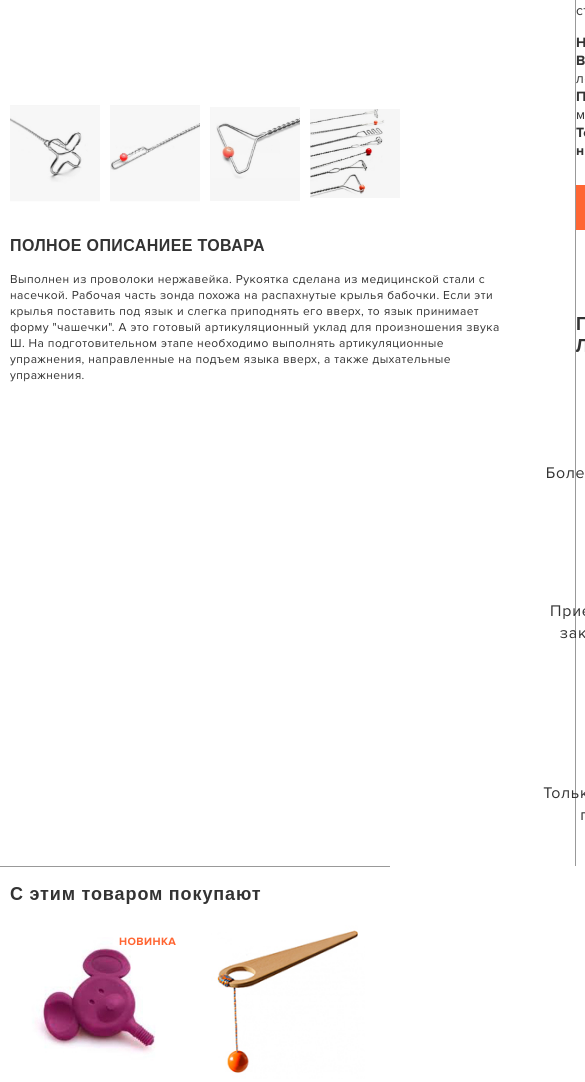
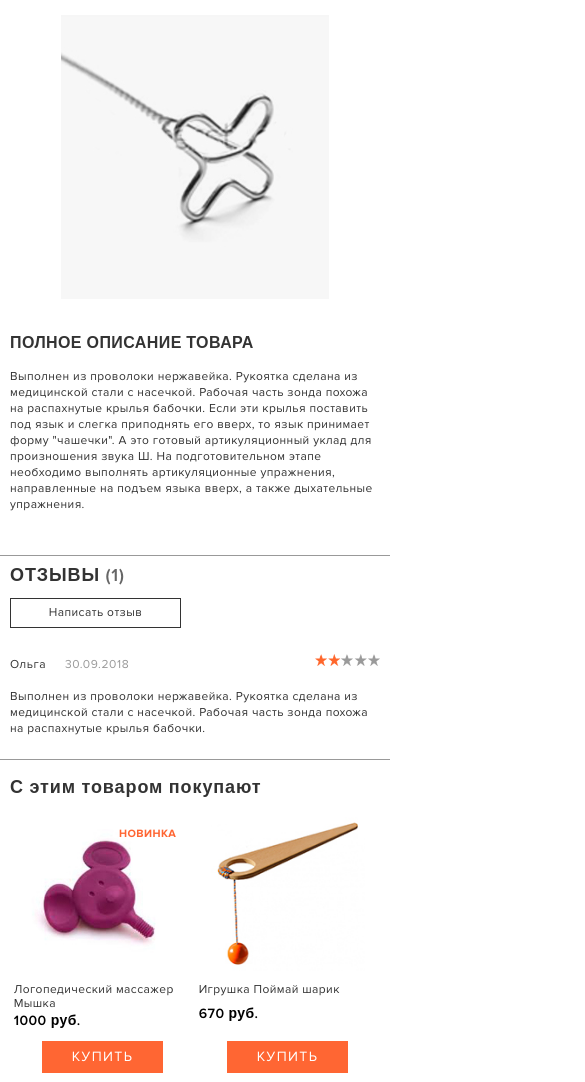
Before and after one commit to Verta-master/logoped, a website: page card.html in a window 390 px wide. Shown: the part 523-1605 px from the top of the page, 585 px wide, since content can reach past the window. Drawn offline with nearby package versions, Linux system fonts and the light colour scheme; files that its build step writes are made by us from their sources.

Commit message:
Card adaptive

```diff
--- a/card.html
+++ b/card.html
@@ -102,15 +102,17 @@
   </header>
 
   <main>
+    <div class="card-order">
       <section class="card">
-      <div class="wrapper card__wrap">
-        <div class="card__slider">
+        <div class="wrapper card__nav">
           <nav class="breadcrumbs">
             <a href="#" class="breadcrumbs__link">Главная</a>
             <a href="#" class="breadcrumbs__link">Логопедические зонды</a>
             <span class="breadcrumbs__link">Постановочные зонды одиночные</span>
           </nav>
 
+          <div class="card__wrap">
+            <div class="card__slider">
               <figure class="card__img">
                 <a data-fancybox="gallery" href="img/img-10.jpg">
                   <img src="img/img-10.jpg" alt="о товаре" width="268" height="286">
@@ -123,12 +125,12 @@
                 <a data-fancybox="gallery" href="#"><img src="img/category-1.jpg" alt="о товаре" width="266" height="264"></a>
               </div>
 
-          <p class="card__title">полное описаниее товара</p>
+              <p class="card__title">полное описание товара</p>
               <p>Выполнен из проволоки нержавейка. Рукоятка сделана из медицинской стали с насечкой. Рабочая часть зонда похожа на распахнутые крылья бабочки. Если эти крылья поставить под язык и слегка приподнять его вверх, то язык принимает форму "чашечки". А это готовый артикуляционный уклад для произношения звука Ш. На подготовительном этапе необходимо выполнять артикуляционные упражнения, направленные на подъем языка вверх, а также дыхательные упражнения.</p>
             </div>
 
             <div class="card__info">
-          <p class="view__title">Ирина Млодик Метаморфозы родительской любви, или как воспитывать, но не калечть</p>
+              <p class="view__title">Ирина Млодик<br>Метаморфозы родительской любви, или как воспитывать, но не калечть</p>
               <p class="view__articul">артикул 001–9017758</p>
               <div class="view__wrap">
                 <p class="view__oldprice">400 руб.</p>
@@ -166,6 +168,7 @@
                     <p>Только проверенные поставщики</p>
                   </li>
                 </ul>
+              </div>
             </div>
           </div>
         </div>
@@ -252,6 +255,7 @@
           </div>
         </div>
       </section>
+    </div>
   </main>
 
   <footer class="footer">
--- a/less/blocks/card.less
+++ b/less/blocks/card.less
@@ -10,7 +10,7 @@
 .card__slider {
   width: 715px;
   border-right: 1px solid rgb(153, 153, 153);
-  padding-top: 10px;
+  padding-top: 70px;
   padding-bottom: 30px;
   padding-right: 60px;
   font-size: 12px;
@@ -98,3 +98,14 @@
     background-color: rgba(204, 204, 204, 0.122);
   }
 }
+
+.card__nav {
+  position: relative;
+
+  .breadcrumbs {
+    position: absolute;
+    top: 10px;
+    left: 30px;
+    max-width: 40%;
+  }
+}
--- a/less/blocks/media.less
+++ b/less/blocks/media.less
@@ -64,6 +64,17 @@
   }
   .basket__btns {
     width: 15%;
+  }
+  .card__slider {
+    width: 50%;
+    padding-right: 0;
+  }
+  .card__info {
+    width: 50%;
+    padding-left: 20px;
+  }
+  .card__img {
+    width: 100%;
   }
 }
 
@@ -218,6 +229,9 @@
   .form__wrap {
     justify-content: space-between;
   }
+  .card__nav .breadcrumbs {
+    padding-top: 10px;
+  }
 }
 
 //-------------------------------
@@ -319,6 +333,107 @@
   }
   .show__item {
     min-height: 256px;
+  }
+  .card__wrap {
+    flex-direction: column-reverse;
+  }
+  .card__info,
+  .card__slider {
+    width: 100%;
+    padding-left: 0;
+    border-right: 0;
+  }
+  .card__nav .breadcrumbs {
+    position: static;
+    max-width: 100%;
+  }
+  .breadcrumbs__link {
+    font-size: 10px;
+  }
+  .card__info {
+    padding-top: 0;
+  }
+  .view__price,
+  .view__newprice,
+  .view__title {
+    font-size: 18px;
+    line-height: 24px;
+  }
+  .view__oldprice {
+    font-size: 14px;
+  }
+  .card__benefits {
+    display: none;
+  }
+  .card__slider {
+    padding-top: 0;
+  }
+  .card__img {
+    height: 315px;
+  }
+  .card__thumbs {
+    display: none;
+  }
+  .card-order {
+    display: flex;
+    flex-direction: column;
+
+    .show {
+      order: 3;
+    }
+
+    .feedback {
+      order: 2;
+    }
+  }
+  .card {
+    order: 1;
+  }
+  .feedback {
+    background-color: #fff;
+    padding-top: 0;
+    padding-bottom: 0;
+    border-bottom: 1px solid #999;
+  }
+  .feedback__wrap {
+    padding: 10px 0;
+  }
+  .feedback__title {
+    display: block;
+  }
+  .feedback__btn {
+    margin-left: 0;
+    margin-top: 10px;
+  }
+  .feedback__list {
+    margin-top: 25px;
+  }
+  .feedback__item {
+    position: relative;
+    margin-bottom: 0;
+  }
+  .feedback__info {
+    width: 100%;
+    font-size: 12px;
+    line-height: 16px;
+  }
+  .feedback__rating {
+    margin-right: 0;
+    width: 65px;
+    position: absolute;
+    top: 0;
+    right: 0;
+  }
+  .feedback__name time,
+  .feedback__name {
+    font-size: 12px;
+    line-height: 24px;
+  }
+  .feedback__name time {
+    color: #9a9a9a
+  }
+  .feedback__name {
+    max-width: 230px;
   }
 }
 
```
Lines whose indentation alone changed are shown as unchanged.
